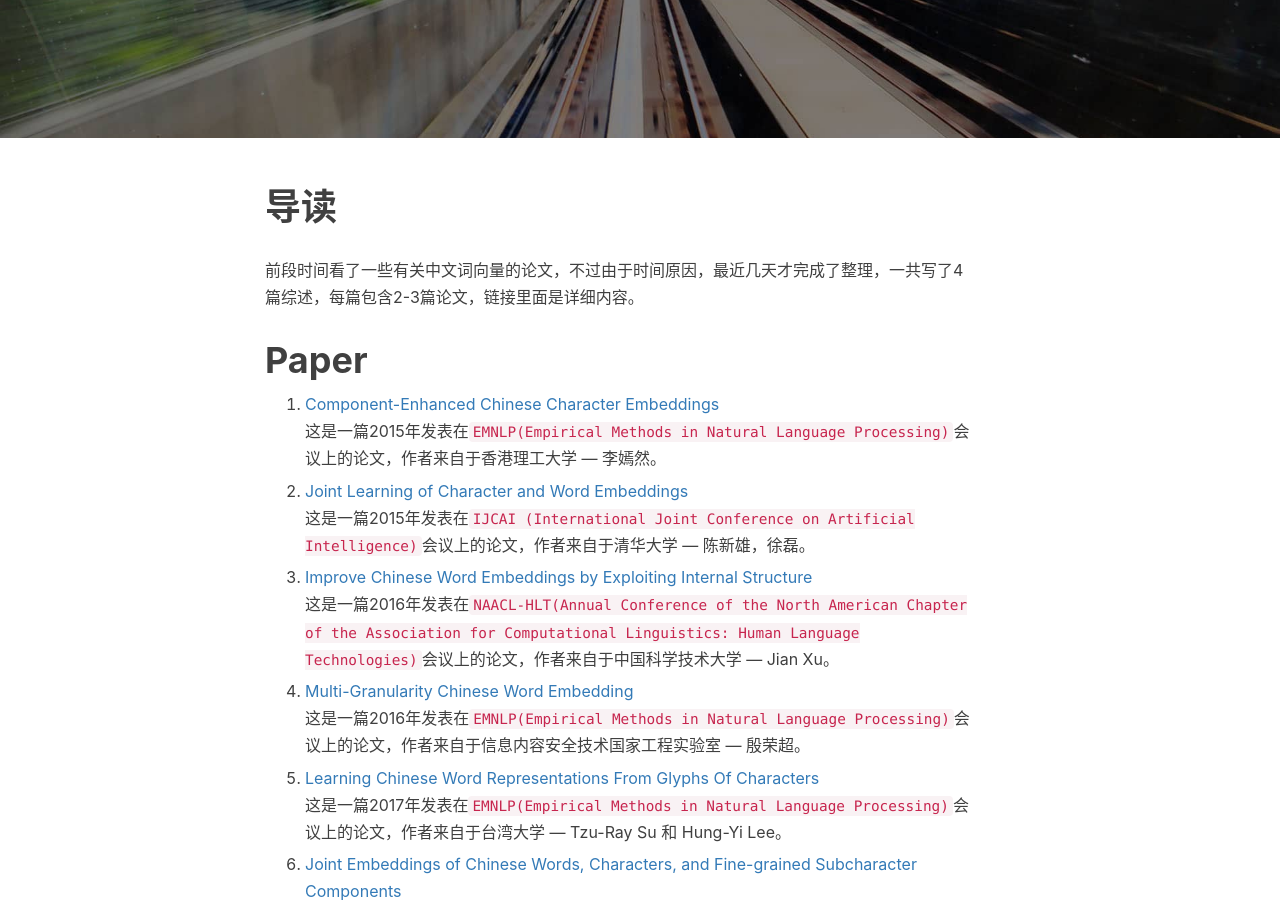
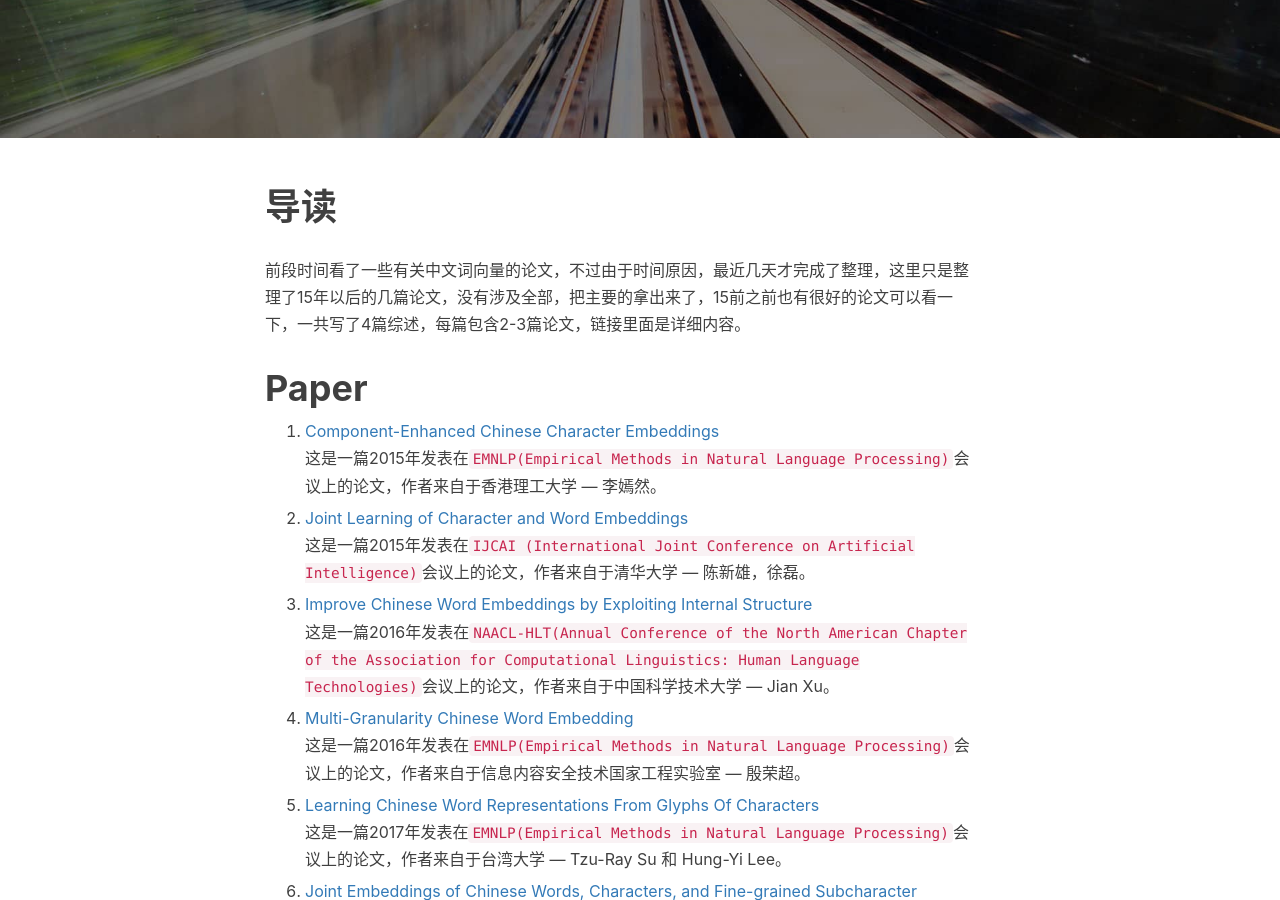
Before and after one commit to bamtercelboo/bamtercelboo.github.io, a Jekyll site: the page built from _posts/2018-08-16-chinese_embedding_paper_finished.md, in a window 1280 px wide and 900 px high, scrolled down 319 px. Built offline with Jekyll 4.4.1, drawn with Linux system fonts in a browser that asks for light colours; nearby versions of some CDN libraries; comment, search, counter and statistics services are not loaded.

Commit message:
chinese word embedding

```diff
--- a/_posts/2018-08-16-chinese_embedding_paper_finished.md
+++ b/_posts/2018-08-16-chinese_embedding_paper_finished.md
@@ -12,7 +12,7 @@ tags:
 
 
 #  导读  #
-前段时间看了一些有关中文词向量的论文，不过由于时间原因，最近几天才完成了整理，一共写了4篇综述，每篇包含2-3篇论文，链接里面是详细内容。
+前段时间看了一些有关中文词向量的论文，不过由于时间原因，最近几天才完成了整理，这里只是整理了15年以后的几篇论文，没有涉及全部，把主要的拿出来了，15前之前也有很好的论文可以看一下，一共写了4篇综述，每篇包含2-3篇论文，链接里面是详细内容。
 
 
 # Paper #
```
